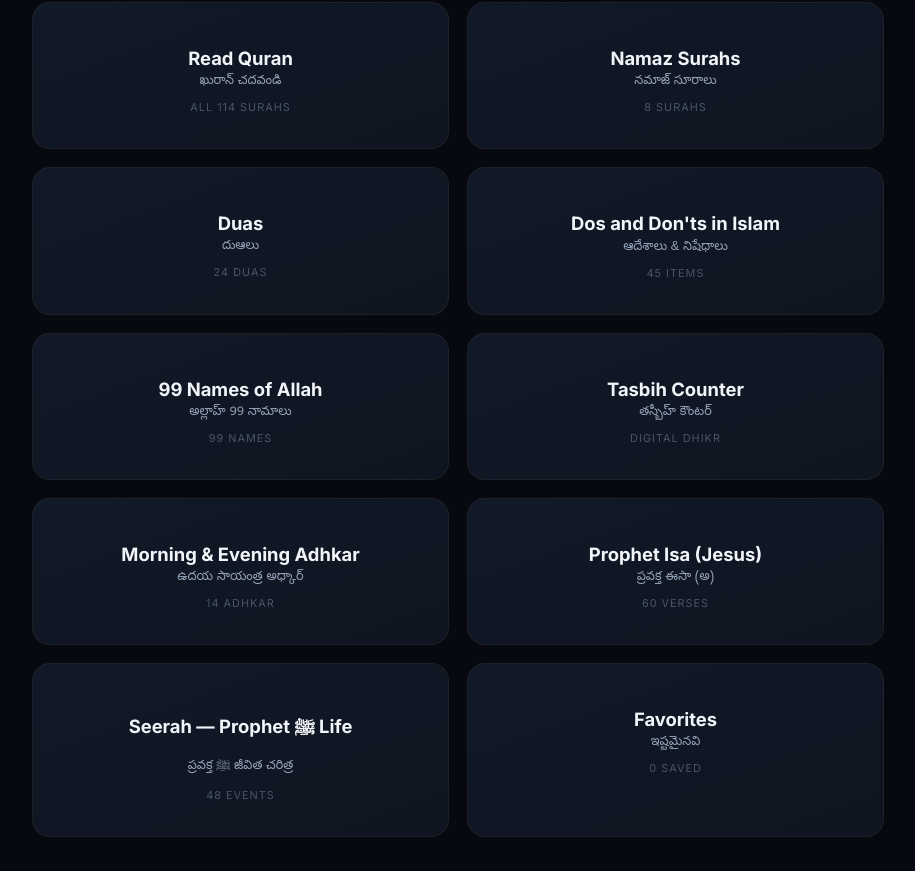
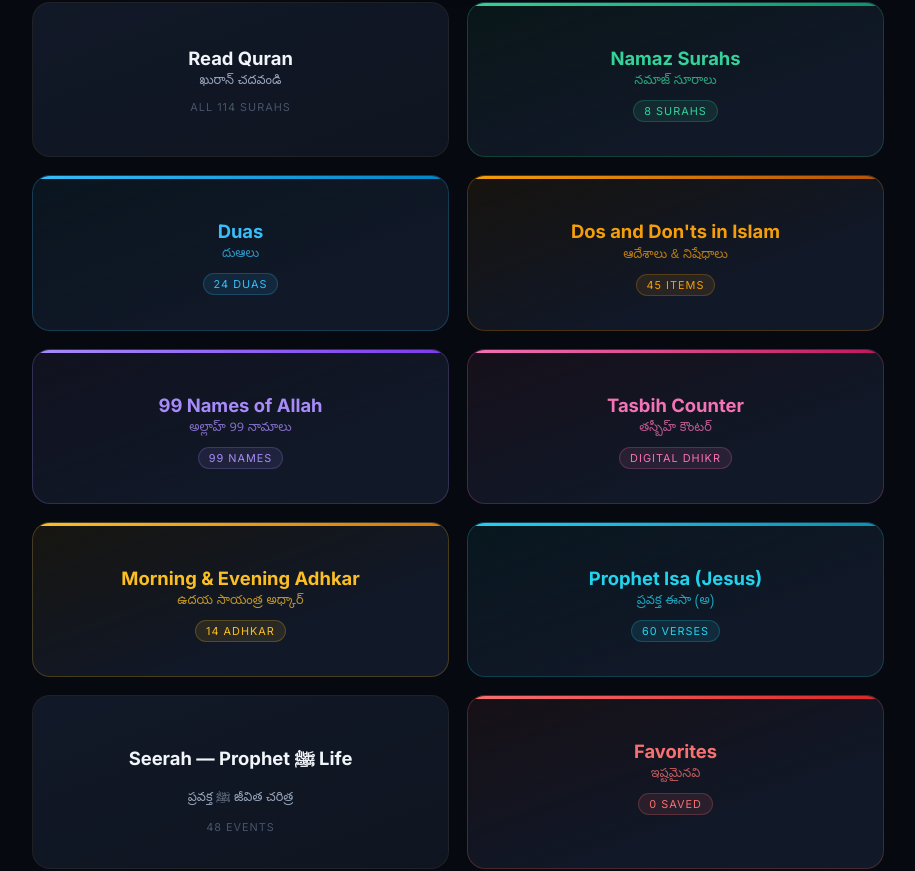
Before and after one commit to Mahendarmax/Believer-of-Almighty, a React (Vite) app: page /#/ in a window 1280 px wide. Shown: the part 779-1650 px from the top of the page, without its empty margins (182-1097 px from the left). Built offline with nearby package versions, Linux system fonts and the light colour scheme.

Commit message:
style: add per-card colour themes to home action boxes

```diff
--- a/src/pages/Home.css
+++ b/src/pages/Home.css
@@ -387,6 +387,208 @@
   letter-spacing: 1px;
   position: relative;
   z-index: 1;
+}
+
+/* ─── Per-card colour themes (read-card & seerah-action-card keep gold base) ─── */
+
+/* Namaz — emerald */
+.namaz-action-card {
+  background: linear-gradient(160deg, rgba(52,211,153,0.07) 0%, var(--bg-card) 65%);
+  border-color: rgba(52,211,153,0.22);
+}
+.namaz-action-card::before {
+  content: '';
+  position: absolute; top: 0; left: 0; right: 0; height: 3px;
+  background: linear-gradient(90deg, #34d399, #059669);
+  border-radius: var(--radius-lg) var(--radius-lg) 0 0;
+}
+.namaz-action-card::after {
+  background: radial-gradient(circle at 50% 0%, rgba(52,211,153,0.09) 0%, transparent 70%);
+}
+.namaz-action-card h3 { color: #34d399; }
+.namaz-action-card p { color: rgba(52,211,153,0.75); }
+.namaz-action-card .action-meta {
+  color: #34d399; background: rgba(52,211,153,0.1);
+  padding: 3px 10px; border-radius: 20px; border: 1px solid rgba(52,211,153,0.22);
+}
+.namaz-action-card:hover {
+  border-color: rgba(52,211,153,0.38);
+  box-shadow: var(--shadow-lg), 0 0 28px rgba(52,211,153,0.12);
+}
+
+/* Duas — sky blue */
+.duas-action-card {
+  background: linear-gradient(160deg, rgba(56,189,248,0.07) 0%, var(--bg-card) 65%);
+  border-color: rgba(56,189,248,0.22);
+}
+.duas-action-card::before {
+  content: '';
+  position: absolute; top: 0; left: 0; right: 0; height: 3px;
+  background: linear-gradient(90deg, #38bdf8, #0284c7);
+  border-radius: var(--radius-lg) var(--radius-lg) 0 0;
+}
+.duas-action-card::after {
+  background: radial-gradient(circle at 50% 0%, rgba(56,189,248,0.09) 0%, transparent 70%);
+}
+.duas-action-card h3 { color: #38bdf8; }
+.duas-action-card p { color: rgba(56,189,248,0.75); }
+.duas-action-card .action-meta {
+  color: #38bdf8; background: rgba(56,189,248,0.1);
+  padding: 3px 10px; border-radius: 20px; border: 1px solid rgba(56,189,248,0.22);
+}
+.duas-action-card:hover {
+  border-color: rgba(56,189,248,0.38);
+  box-shadow: var(--shadow-lg), 0 0 28px rgba(56,189,248,0.12);
+}
+
+/* Dos & Don'ts — amber */
+.dosdonts-action-card {
+  background: linear-gradient(160deg, rgba(245,158,11,0.07) 0%, var(--bg-card) 65%);
+  border-color: rgba(245,158,11,0.22);
+}
+.dosdonts-action-card::before {
+  content: '';
+  position: absolute; top: 0; left: 0; right: 0; height: 3px;
+  background: linear-gradient(90deg, #f59e0b, #b45309);
+  border-radius: var(--radius-lg) var(--radius-lg) 0 0;
+}
+.dosdonts-action-card::after {
+  background: radial-gradient(circle at 50% 0%, rgba(245,158,11,0.09) 0%, transparent 70%);
+}
+.dosdonts-action-card h3 { color: #f59e0b; }
+.dosdonts-action-card p { color: rgba(245,158,11,0.75); }
+.dosdonts-action-card .action-meta {
+  color: #f59e0b; background: rgba(245,158,11,0.1);
+  padding: 3px 10px; border-radius: 20px; border: 1px solid rgba(245,158,11,0.22);
+}
+.dosdonts-action-card:hover {
+  border-color: rgba(245,158,11,0.38);
+  box-shadow: var(--shadow-lg), 0 0 28px rgba(245,158,11,0.12);
+}
+
+/* 99 Names of Allah — violet */
+.asma-action-card {
+  background: linear-gradient(160deg, rgba(167,139,250,0.07) 0%, var(--bg-card) 65%);
+  border-color: rgba(167,139,250,0.22);
+}
+.asma-action-card::before {
+  content: '';
+  position: absolute; top: 0; left: 0; right: 0; height: 3px;
+  background: linear-gradient(90deg, #a78bfa, #7c3aed);
+  border-radius: var(--radius-lg) var(--radius-lg) 0 0;
+}
+.asma-action-card::after {
+  background: radial-gradient(circle at 50% 0%, rgba(167,139,250,0.09) 0%, transparent 70%);
+}
+.asma-action-card h3 { color: #a78bfa; }
+.asma-action-card p { color: rgba(167,139,250,0.75); }
+.asma-action-card .action-meta {
+  color: #a78bfa; background: rgba(167,139,250,0.1);
+  padding: 3px 10px; border-radius: 20px; border: 1px solid rgba(167,139,250,0.22);
+}
+.asma-action-card:hover {
+  border-color: rgba(167,139,250,0.38);
+  box-shadow: var(--shadow-lg), 0 0 28px rgba(167,139,250,0.12);
+}
+
+/* Tasbih Counter — rose */
+.tasbih-action-card {
+  background: linear-gradient(160deg, rgba(244,114,182,0.07) 0%, var(--bg-card) 65%);
+  border-color: rgba(244,114,182,0.22);
+}
+.tasbih-action-card::before {
+  content: '';
+  position: absolute; top: 0; left: 0; right: 0; height: 3px;
+  background: linear-gradient(90deg, #f472b6, #be185d);
+  border-radius: var(--radius-lg) var(--radius-lg) 0 0;
+}
+.tasbih-action-card::after {
+  background: radial-gradient(circle at 50% 0%, rgba(244,114,182,0.09) 0%, transparent 70%);
+}
+.tasbih-action-card h3 { color: #f472b6; }
+.tasbih-action-card p { color: rgba(244,114,182,0.75); }
+.tasbih-action-card .action-meta {
+  color: #f472b6; background: rgba(244,114,182,0.1);
+  padding: 3px 10px; border-radius: 20px; border: 1px solid rgba(244,114,182,0.22);
+}
+.tasbih-action-card:hover {
+  border-color: rgba(244,114,182,0.38);
+  box-shadow: var(--shadow-lg), 0 0 28px rgba(244,114,182,0.12);
+}
+
+/* Adhkar — golden yellow */
+.adhkar-action-card {
+  background: linear-gradient(160deg, rgba(251,191,36,0.07) 0%, var(--bg-card) 65%);
+  border-color: rgba(251,191,36,0.22);
+}
+.adhkar-action-card::before {
+  content: '';
+  position: absolute; top: 0; left: 0; right: 0; height: 3px;
+  background: linear-gradient(90deg, #fbbf24, #d97706);
+  border-radius: var(--radius-lg) var(--radius-lg) 0 0;
+}
+.adhkar-action-card::after {
+  background: radial-gradient(circle at 50% 0%, rgba(251,191,36,0.09) 0%, transparent 70%);
+}
+.adhkar-action-card h3 { color: #fbbf24; }
+.adhkar-action-card p { color: rgba(251,191,36,0.75); }
+.adhkar-action-card .action-meta {
+  color: #fbbf24; background: rgba(251,191,36,0.1);
+  padding: 3px 10px; border-radius: 20px; border: 1px solid rgba(251,191,36,0.22);
+}
+.adhkar-action-card:hover {
+  border-color: rgba(251,191,36,0.38);
+  box-shadow: var(--shadow-lg), 0 0 28px rgba(251,191,36,0.12);
+}
+
+/* Prophet Isa — cyan */
+.isa-action-card {
+  background: linear-gradient(160deg, rgba(34,211,238,0.07) 0%, var(--bg-card) 65%);
+  border-color: rgba(34,211,238,0.22);
+}
+.isa-action-card::before {
+  content: '';
+  position: absolute; top: 0; left: 0; right: 0; height: 3px;
+  background: linear-gradient(90deg, #22d3ee, #0891b2);
+  border-radius: var(--radius-lg) var(--radius-lg) 0 0;
+}
+.isa-action-card::after {
+  background: radial-gradient(circle at 50% 0%, rgba(34,211,238,0.09) 0%, transparent 70%);
+}
+.isa-action-card h3 { color: #22d3ee; }
+.isa-action-card p { color: rgba(34,211,238,0.75); }
+.isa-action-card .action-meta {
+  color: #22d3ee; background: rgba(34,211,238,0.1);
+  padding: 3px 10px; border-radius: 20px; border: 1px solid rgba(34,211,238,0.22);
+}
+.isa-action-card:hover {
+  border-color: rgba(34,211,238,0.38);
+  box-shadow: var(--shadow-lg), 0 0 28px rgba(34,211,238,0.12);
+}
+
+/* Favorites — coral red */
+.fav-card {
+  background: linear-gradient(160deg, rgba(248,113,113,0.07) 0%, var(--bg-card) 65%);
+  border-color: rgba(248,113,113,0.22);
+}
+.fav-card::before {
+  content: '';
+  position: absolute; top: 0; left: 0; right: 0; height: 3px;
+  background: linear-gradient(90deg, #f87171, #dc2626);
+  border-radius: var(--radius-lg) var(--radius-lg) 0 0;
+}
+.fav-card::after {
+  background: radial-gradient(circle at 50% 0%, rgba(248,113,113,0.09) 0%, transparent 70%);
+}
+.fav-card h3 { color: #f87171; }
+.fav-card p { color: rgba(248,113,113,0.75); }
+.fav-card .action-meta {
+  color: #f87171; background: rgba(248,113,113,0.1);
+  padding: 3px 10px; border-radius: 20px; border: 1px solid rgba(248,113,113,0.22);
+}
+.fav-card:hover {
+  border-color: rgba(248,113,113,0.38);
+  box-shadow: var(--shadow-lg), 0 0 28px rgba(248,113,113,0.12);
 }
 
 /* Go to Verse */
```
